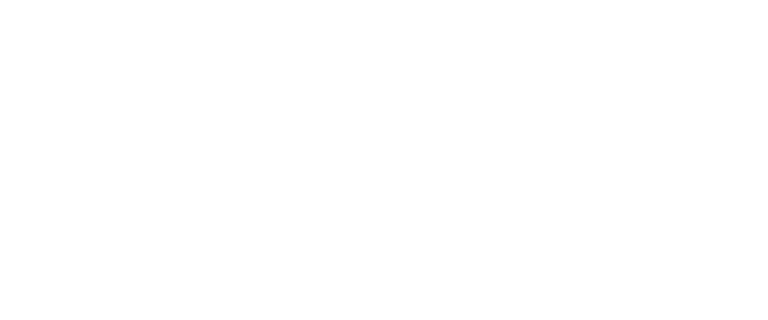
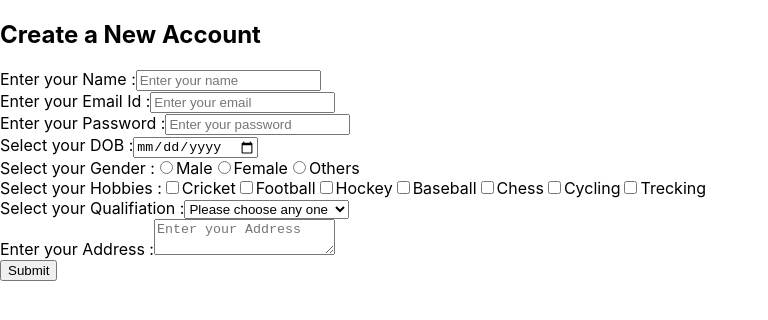
Before and after one commit to karthickvkumar/vcentry27, a React (Create React App) app in the folder learning-react/: page /account in a window 1280 px wide. Before the commit this address had no page. Shown: the top 320 px of the page, without its empty margins (0-768 px from the left). Built offline with nearby package versions, Linux system fonts and the light colour scheme.

Commit message:
commit message

```diff
--- a/learning-react/src/App.js
+++ b/learning-react/src/App.js
@@ -7,6 +7,7 @@
 import LandingScreen from "./screens/landing-page";
 import ToDoScreen from "./screens/todo-app-page";
 import UserLoginPage from "./screens/user-login";
+import AccountCreationPage from "./screens/account-creation";
 
 function App(){
   return(
@@ -18,7 +19,7 @@
         <Route path="contact" element={<ContactScreen></ContactScreen>}></Route>
         <Route path="todo" element={<ToDoScreen></ToDoScreen>}></Route>
         <Route path="signup" element={<UserLoginPage></UserLoginPage>}></Route>
-
+        <Route path="account" element={<AccountCreationPage></AccountCreationPage>}></Route>
       </Routes>
     </BrowserRouter>
   )
--- /dev/null
+++ b/learning-react/src/screens/account-creation.js
@@ -0,0 +1,86 @@
+import React, {useState} from "react";
+
+const AccountCreationPage = () => {
+
+  const [accountForm, updateAccountForm] = useState({
+    nameField : "",
+    emailField : "",
+    passwordField : "",
+    DOBField : "",
+    genderField : "",
+    hobbiesField : "",
+    educationField : "",
+    addressField : ""
+  });
+
+  const getInputValue = (event) => {
+    //console.log(event.target.value);
+    //dynamicfunctionName({...dynamicVariableName, [event.target.id] : event.target.value })
+
+    updateAccountForm({...accountForm,  [event.target.id] : event.target.value})
+  }
+
+  const submitAccountForm = () => {
+    console.log(accountForm);
+  }
+
+  return(
+    <div>
+      <h2>Create a New Account</h2>
+      <div>
+        <label>Enter your Name :</label>
+        <input id="nameField" type="text" placeholder="Enter your name" onChange={getInputValue} />
+      </div>
+      <div>
+        <label>Enter your Email Id :</label>
+        <input id="emailField" type="text" placeholder="Enter your email" onChange={getInputValue}/>
+      </div>
+      <div>
+        <label>Enter your Password :</label>
+        <input id="passwordField" type="password" placeholder="Enter your password" onChange={getInputValue}/>
+      </div>
+      <div>
+        <label>Select your DOB :</label>
+        <input id="DOBField" type="date" onChange={getInputValue}/>
+      </div>
+      <div>
+        <label>Select your Gender :</label>
+        <input id="genderField" type="radio" name="gender" onChange={getInputValue}/>Male
+        <input id="genderField" type="radio" name="gender" onChange={getInputValue}/>Female
+        <input id="genderField" type="radio" name="gender" onChange={getInputValue}/>Others
+      </div>
+      <div>
+        <label>Select your Hobbies :</label>
+        <input id="hobbiesField" type="checkbox" onChange={getInputValue}/>Cricket
+        <input id="hobbiesField" type="checkbox" onChange={getInputValue}/>Football
+        <input id="hobbiesField" type="checkbox" onChange={getInputValue}/>Hockey
+        <input id="hobbiesField" type="checkbox" onChange={getInputValue}/>Baseball
+        <input id="hobbiesField" type="checkbox" onChange={getInputValue}/>Chess
+        <input id="hobbiesField" type="checkbox" onChange={getInputValue}/>Cycling
+        <input id="hobbiesField" type="checkbox" onChange={getInputValue}/>Trecking
+      </div>
+      <div>
+        <label>Select your Qualifiation :</label>
+        <select id="educationField" onChange={getInputValue}>
+          <option>Please choose any one</option>
+          <option>Higher Secondary</option>
+          <option>Bachelor of Engineering</option>
+          <option>Bachelor of Accounts</option>
+          <option>Bachelor of Literature</option>
+          <option>Bachelor of Commerce</option>
+          <option>Master in Accoutns</option>
+          <option>Master in Electrical</option>
+        </select>
+      </div>
+      <div>
+        <label>Enter your Address :</label>
+        <textarea id="addressField" placeholder="Enter your Address" onChange={getInputValue}></textarea>
+      </div>
+      <div>
+        <button onClick={() => submitAccountForm()}>Submit</button>
+      </div>
+    </div>
+  )
+}
+
+export default AccountCreationPage;
--- a/learning-react/src/screens/landing-page.js
+++ b/learning-react/src/screens/landing-page.js
@@ -14,6 +14,8 @@
       <NavLink to="/todo">Go to Todo App Page</NavLink>
       <br />
       <NavLink to="/signup">Click here for User Login Page</NavLink>
+      <br />
+      <NavLink to="/account">Register a New Account</NavLink>
     </div>
   )
 }
--- a/learning-react/src/screens/user-login.js
+++ b/learning-react/src/screens/user-login.js
@@ -11,7 +11,7 @@
 
   const getInputValue = (event) => {
     //console.log(event.target.value, event.target.id);
-    //   dynamicfunctionName({...dynamicVariableName, [event.target.id] : event.target.value })
+    //dynamicfunctionName({...dynamicVariableName, [event.target.id] : event.target.value })
 
     updateLoginForm({...loginForm, [event.target.id] : event.target.value});
   }
```
